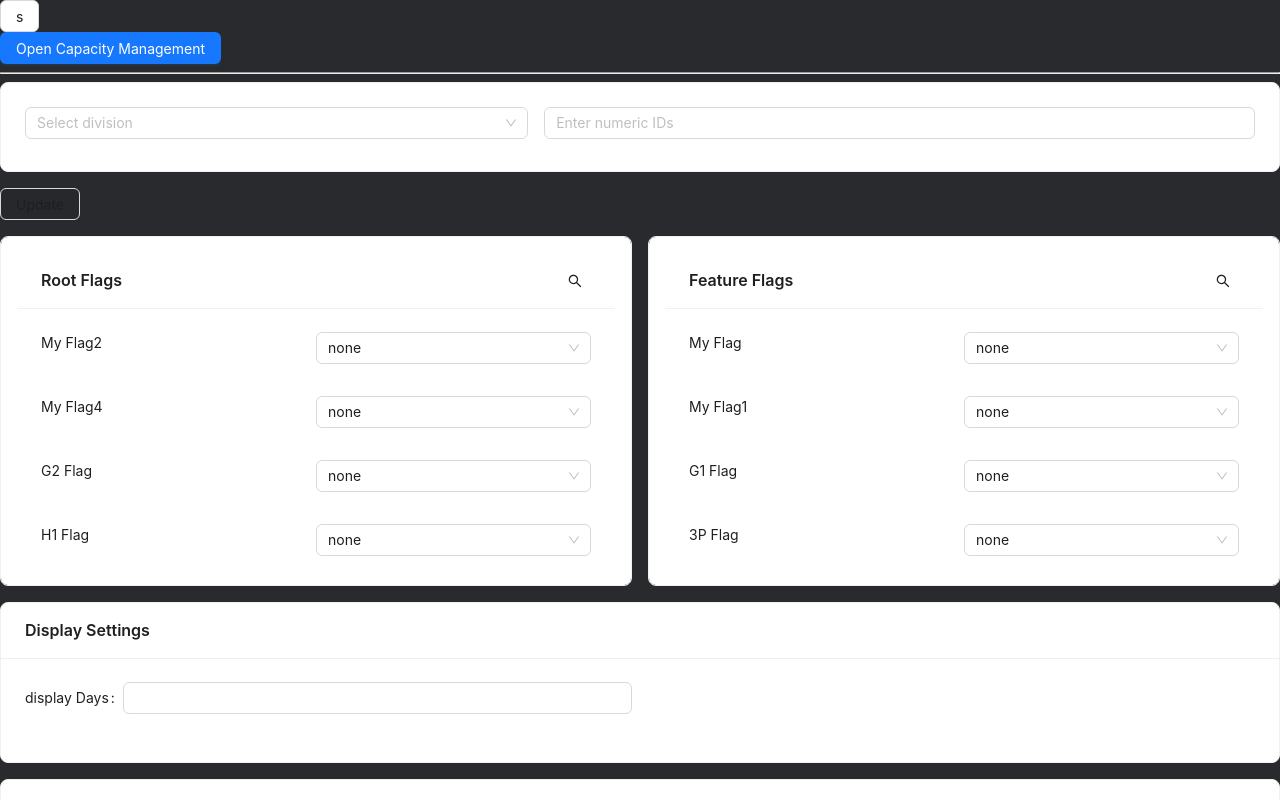
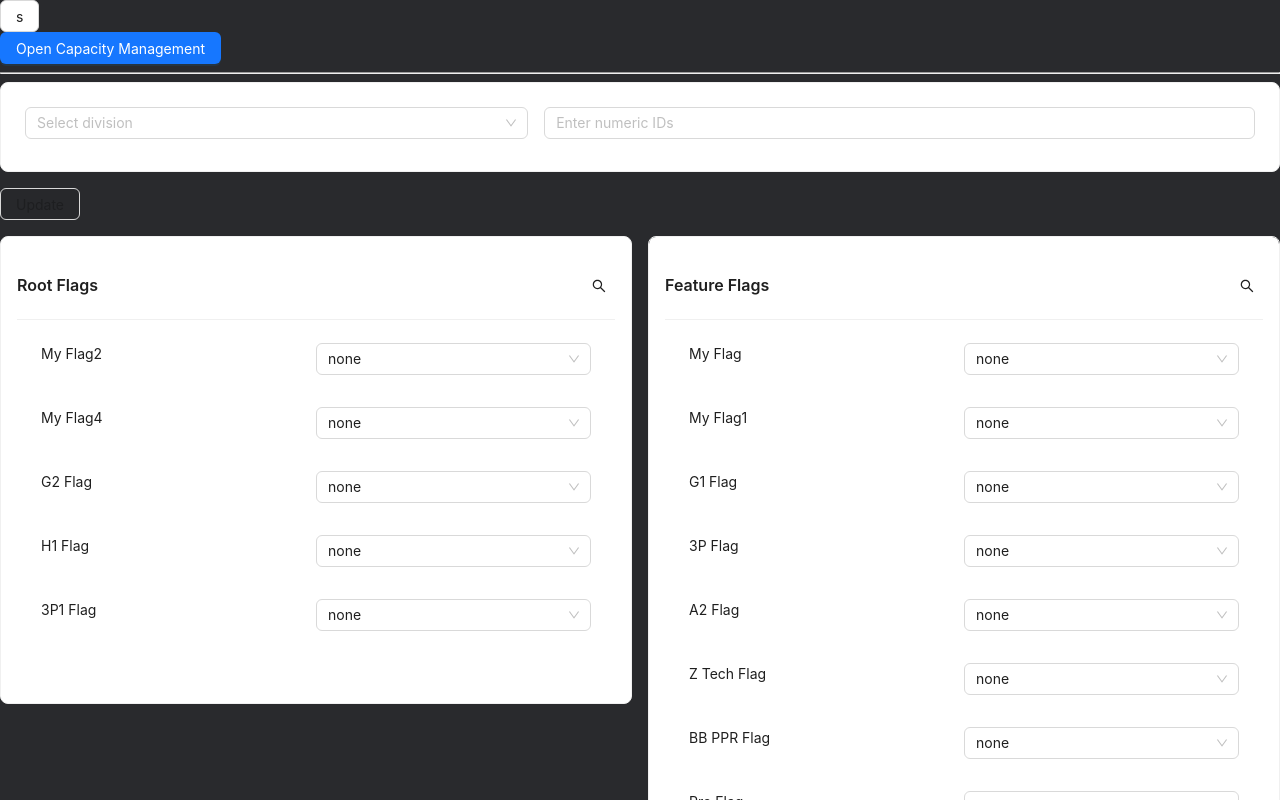
Before and after one commit to Williamj8/dummyApp, a React (Create React App) app: page / in a window 1280 px wide. Shown: the top 800 px of the page. Built offline with nearby package versions, Linux system fonts and the light colour scheme.

Commit message:
fix heeader changes

```diff
--- a/src/components/store config/StoreTable.css
+++ b/src/components/store config/StoreTable.css
@@ -1,12 +1,27 @@
 .container {
   display: flex;
   gap: 16px;
+  height: 100vh; /* Ensure container takes full viewport height */
 }
 
 .cardContainer {
   flex: 1;
+  display: flex;
+  flex-direction: column;
+  height: 100%;
+  position: relative; /* Needed for sticky positioning context */
 }
 
+/* Add this new rule for the Card header wrapper */
+.cardContainer .ant-card-head {
+  position: sticky;
+  top: -16px;
+  z-index: 10;
+  background: white;
+  padding: 17px 0px;
+}
+
+/* Keep all your existing styles below exactly as they are */
 .cardHeader {
   display: flex;
   justify-content: space-between;
@@ -14,7 +29,8 @@
 }
 
 .cardBody {
-  max-height: 25em;
+  max-height: calc(100% - 57px); /* Adjust based on header height */
+  min-height: 25em;
   overflow-y: auto;
   padding: 16px;
 }
@@ -25,10 +41,9 @@
 }
 
 .flagName {
-  width: 50%; /* Takes exactly half */
-  padding-right: 8px; /* Small gap between name and select */
+  width: 50%;
+  padding-right: 8px;
 }
-
 
 .flagSelect {
   width: 50%;
@@ -47,8 +62,6 @@
   padding: 8px 0;
 }
 
-
-/* Button styling */
 .flagName .ant-btn-link {
   padding: 0;
   height: auto;
```
